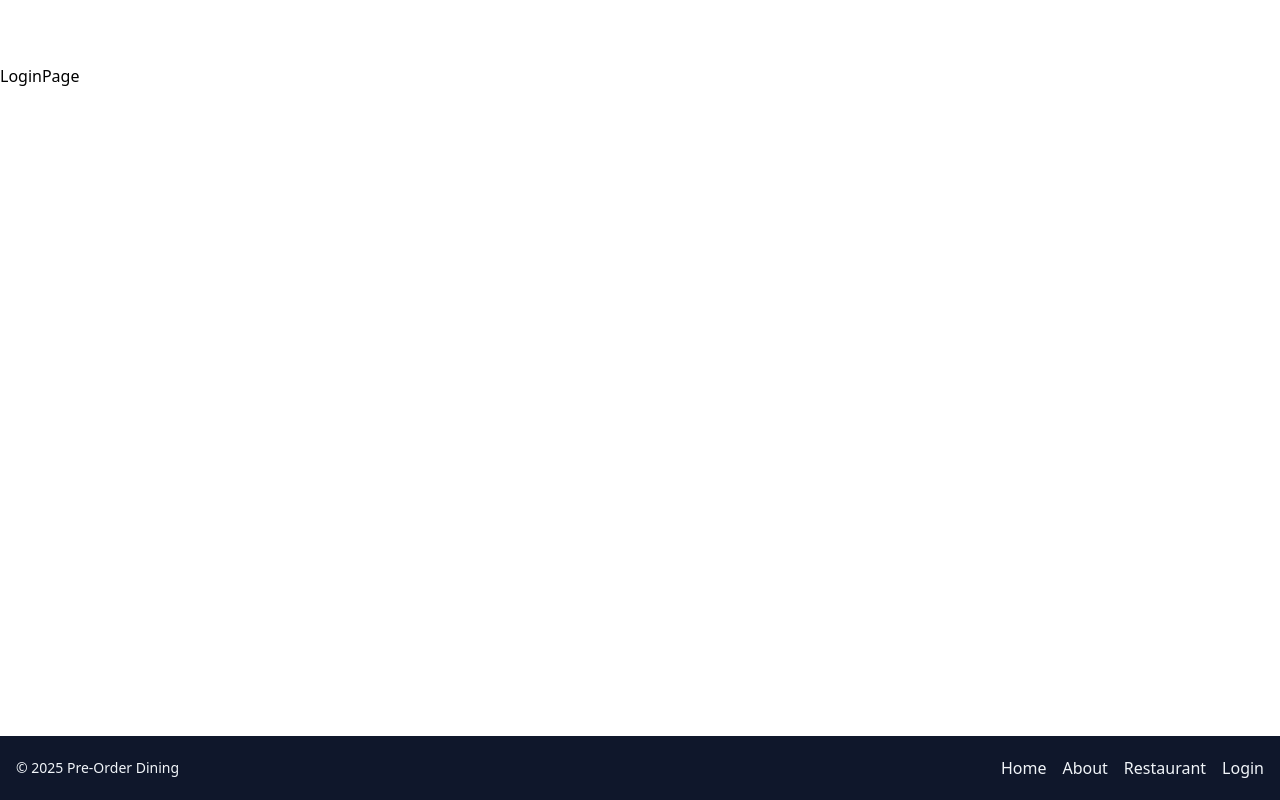
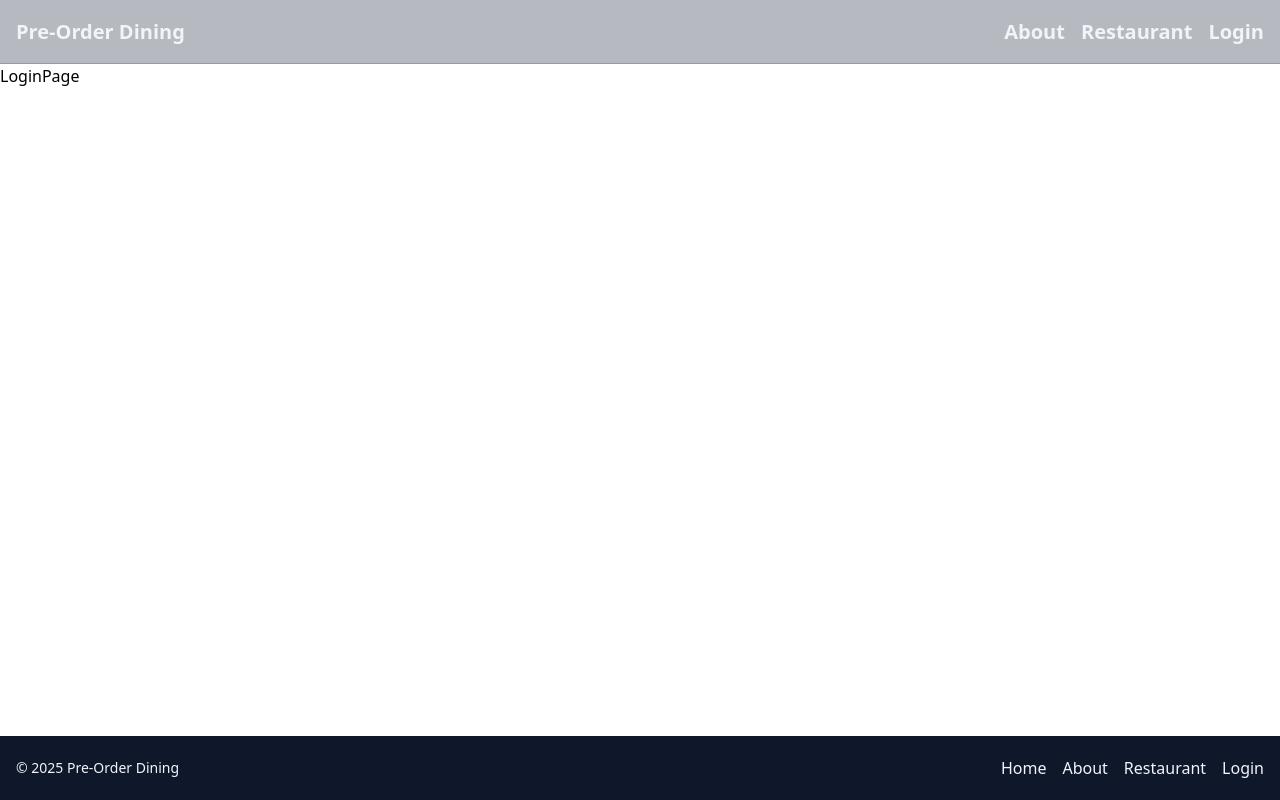
Before and after one commit to MsrSahil/pre-order-dining-app-main, a React (Vite) app in the folder client/: page /login in a window 1280 px wide. Built offline with nearby package versions, Linux system fonts and the light colour scheme.

Commit message:
update the navbar with the transparent effect

```diff
--- a/client/src/components/layout/Navbar.jsx
+++ b/client/src/components/layout/Navbar.jsx
@@ -4,11 +4,11 @@ const Navbar = () => {
   return (
     <>
 
-      <div className="h-16 bg-transparent flex justify-between items-center px-4 fixed top-0 left-0 w-full z-50  ">
+      <div className="h-16 bg-slate-900/30 backdrop-blur-sm border-b border-slate-800/20 flex justify-between items-center px-4 fixed top-0 left-0 w-full z-50">
         <div>
           <Link
             to="/"
-            className="text-white text-xl font-bold flex items-center h-full"
+            className="text-slate-100 text-xl font-bold flex items-center h-full"
           >
             Pre-Order Dining
           </Link>
@@ -16,19 +16,19 @@ const Navbar = () => {
        <div className="flex justify-center">
          <Link
           to="/about"
-          className="text-white text-xl font-bold ml-4 flex items-center h-full"
+          className="text-slate-100 text-xl font-bold ml-4 flex items-center h-full hover:text-amber-300 transition-colors"
         >
           About
         </Link>
         <Link
           to="/restaurant"
-          className="text-white text-xl font-bold ml-4 flex items-center h-full"
+          className="text-slate-100 text-xl font-bold ml-4 flex items-center h-full hover:text-amber-300 transition-colors"
         >
           Restaurant
         </Link>
         <Link
-          to="login"
-          className="text-white text-xl font-bold ml-4 flex items-center h-full"
+          to="/login"
+          className="text-slate-100 text-xl font-bold ml-4 flex items-center h-full hover:text-amber-300 transition-colors"
         >
           Login
         </Link>
```
